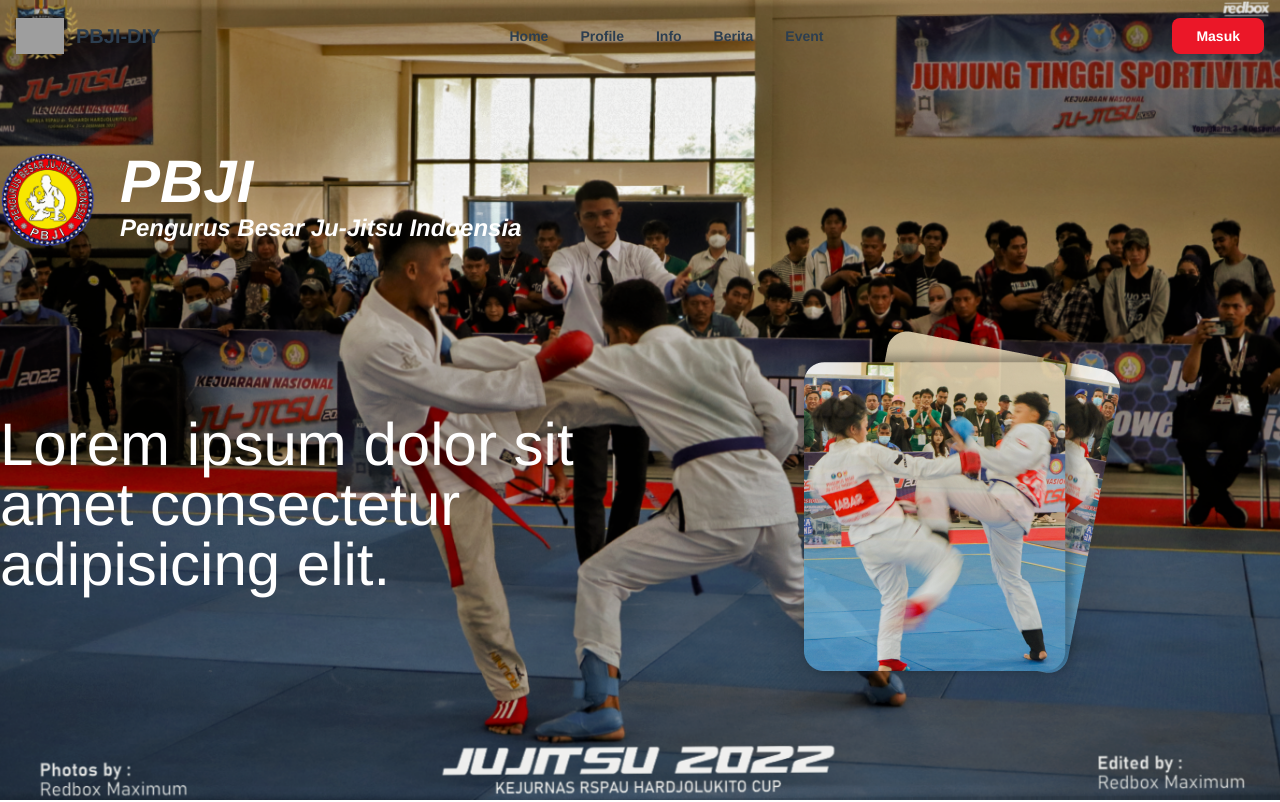
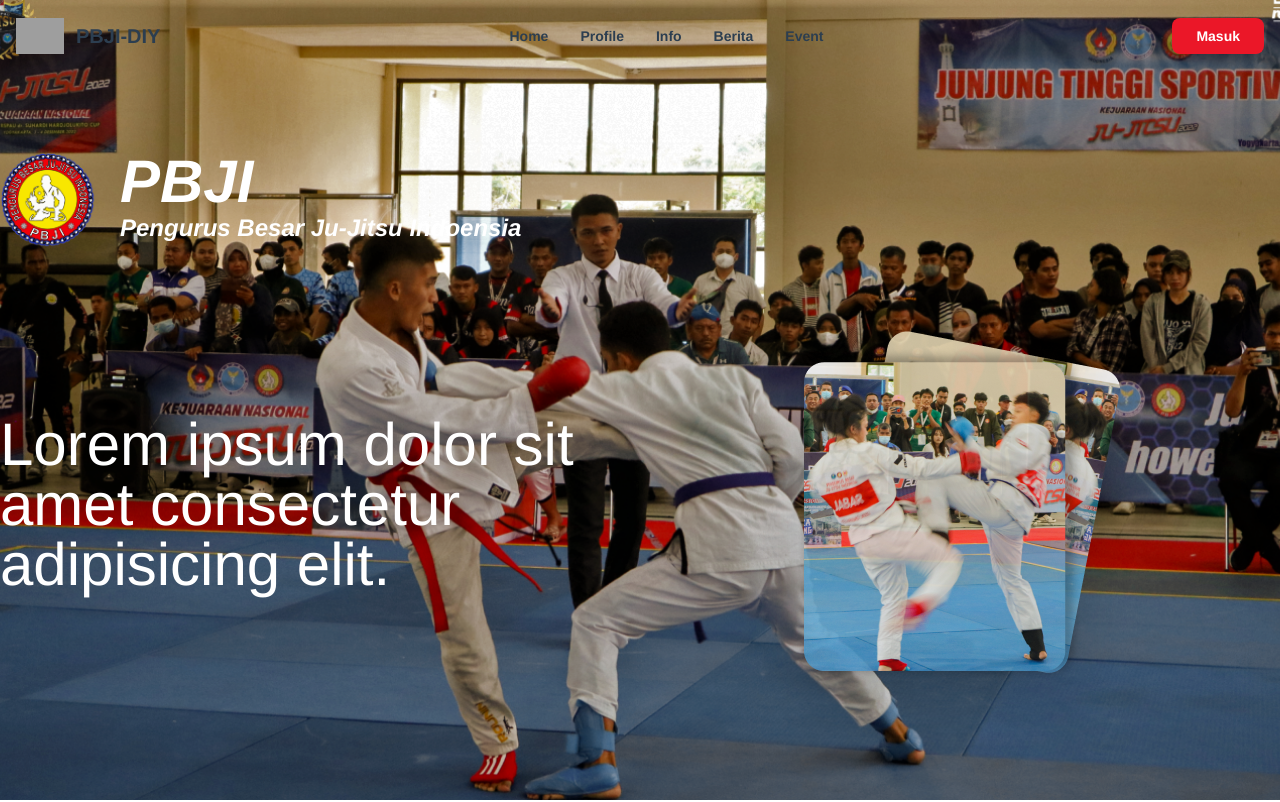
Before and after one commit to arifsetia-one/pbji, a Vue app: page /#/ in a window 1280 px wide. Shown: the top 802 px of the page. Built offline with nearby package versions, Linux system fonts and the light colour scheme; grey boxes are pictures that could not be loaded.

Commit message:
add background image

```diff
--- a/src/views/HomeView.vue
+++ b/src/views/HomeView.vue
@@ -4,7 +4,7 @@
     <!-- <img
       src="https://images.unsplash.com/photo-1501901609772-df0848060b33?ixid=MXwxMjA3fDB8MHxwaG90by1wYWdlfHx8fGVufDB8fHw%3D&amp;ixlib=rb-1.2.1&amp;auto=format&amp;fit=crop&amp;w=1950&amp;q=80"
       class="w-full h-screen object-cover"> -->
-    <img src="../assets/bg1.png" class="w-full h-full absolute inset-0 object-cover -z-20">
+    <img src="../assets/bg3.png" class="w-full h-full absolute inset-0 object-cover -z-20">
     <div class=" container mt-20 mx-auto flex italic">
       <img class="w-24 h-24 mr-6" src="../assets/logo.png">
       <h1 class="font-bold text-6xl text-white text-left">PBJI <p class="text-2xl">Pengurus Besar Ju-Jitsu Indoensia
```
Also changed, not shown: src/assets/bg3.png (added).
